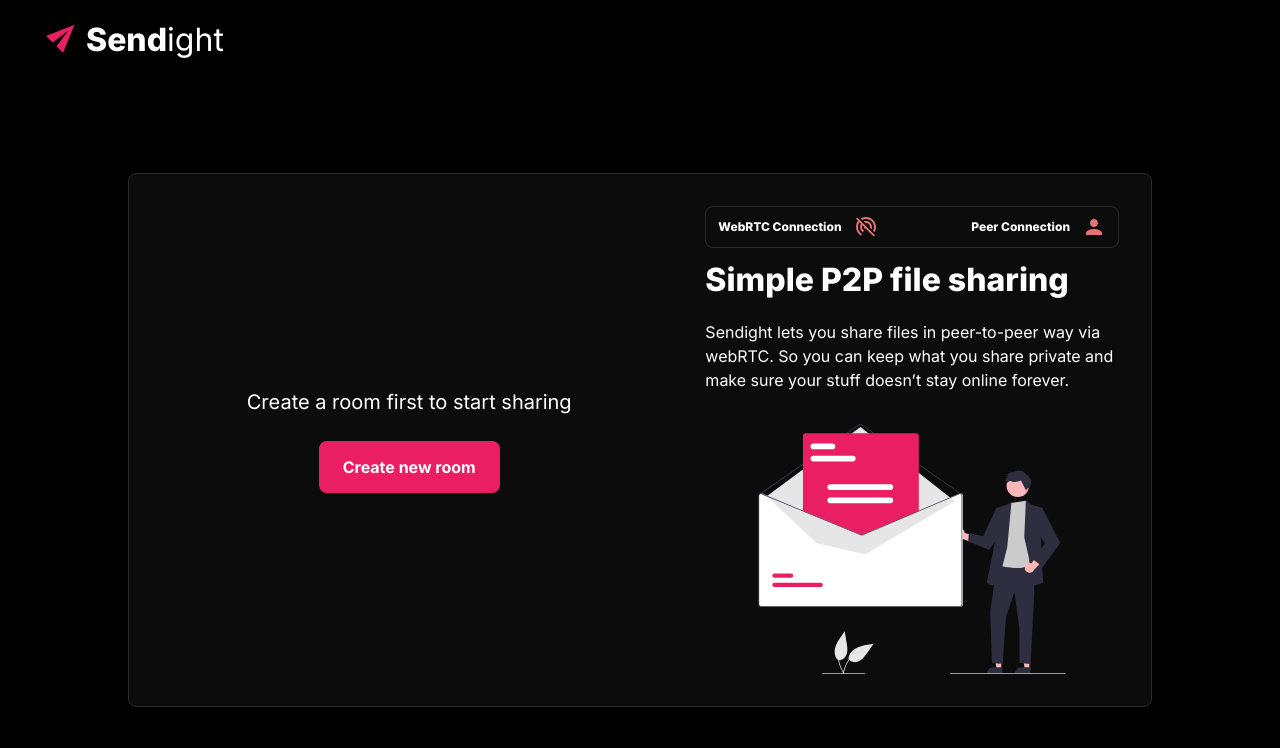
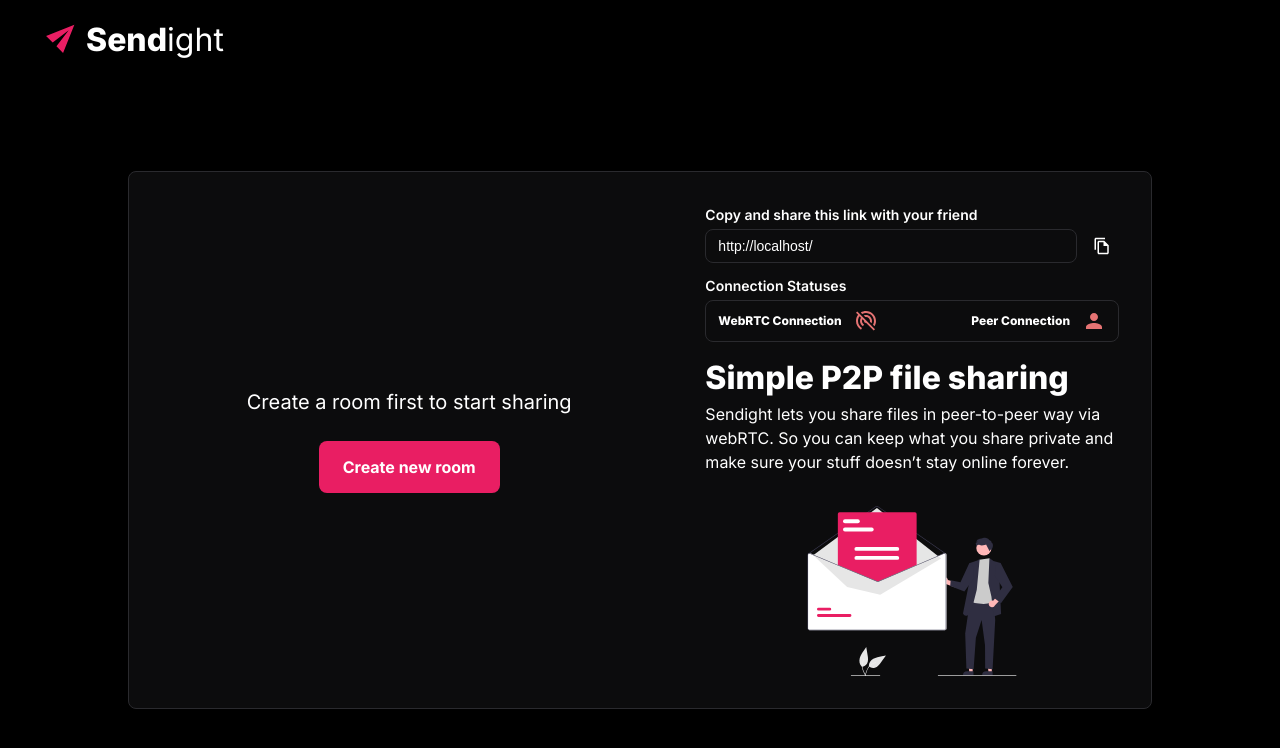
Before and after one commit to thephilomaths/sendight-frontend, a React (Create React App) app: page / in a window 1280 px wide. Shown: the top 748 px of the page. Built offline with nearby package versions, Linux system fonts and the light colour scheme; no server answers.

Commit message:
Added copy link to clipboard and design changes

```diff
--- a/src/pages/Sharing/Sharing.tsx
+++ b/src/pages/Sharing/Sharing.tsx
@@ -1,7 +1,14 @@
 import React, { useEffect, useState } from 'react';
 import styled from 'styled-components';
 
-import { People, Person, PortableWifiOff, WifiTethering } from '@material-ui/icons';
+import {
+  CheckCircleOutlineRounded,
+  FileCopyOutlined,
+  People,
+  Person,
+  PortableWifiOff,
+  WifiTethering,
+} from '@material-ui/icons';
 import { observer } from 'mobx-react-lite';
 import RoomService from '../../services/RoomService';
 
@@ -65,13 +72,50 @@ const Content = styled.div`
   }
 `;
 
-const Heading = styled.div`
-  margin-bottom: 16px;
+const RoomLinkContainer = styled.div`
+  margin-bottom: 12px;
 `;
+
+const RoomLinkActionContainer = styled.div`
+  display: flex;
+  align-items: center;
+  margin-top: 4px;
+`;
+
+const RoomLink = styled.input`
+  padding: 8px 12px;
+  border-radius: 8px;
+  width: 100%;
+  margin-right: 8px;
+  background: transparent;
+  color: white;
+  border: 1px solid rgba(42, 42, 46, 1);
+  font-size: 14px;
+`;
+
+const CopyLink = styled.div`
+  padding: 8px;
+  display: flex;
+  align-items: center;
+  cursor: pointer;
+  transition: 0.3s;
+  border-radius: 8px;
+
+  &:hover {
+    background-color: #e91e63;
+    transition: 0.3s;
+  }
+
+  &:active {
+    transform: scale(0.8);
+  }
+`;
+
+const Heading = styled.div``;
 
 const Illustration = styled.img`
   margin-top: 32px;
-  height: 250px;
+  height: 170px;
 `;
 
 const CreateNewRoomWrapper = styled.div`
@@ -85,12 +129,16 @@ const CreateNewRoomButtonWrapper = styled.div`
 `;
 
 const StatusesWrapper = styled.div`
+  margin-bottom: 12px;
+`;
+
+const StatusesActionWrapper = styled.div`
   display: flex;
   justify-content: space-between;
   padding: 8px 12px;
   border: 1px solid rgba(42, 42, 46, 1);
   border-radius: 8px;
-  margin-bottom: 8px;
+  margin-top: 4px;
 `;
 
 const WebRTCStatusWrapper = styled.div`
@@ -115,6 +163,7 @@ const Sharing = (): React.ReactElement => {
   const [isRoomJoinedOrCreated, setIsRoomJoined] = useState(false);
   const [currentLoadingState, setLoadingState] = useState('');
   const [currentErrorState, setErrorState] = useState('');
+  const [isRoomLinkCopied, setIsRoomLinkCopied] = useState(false);
 
   /**
    * Function to handle the joining of a room
@@ -195,6 +244,16 @@ const Sharing = (): React.ReactElement => {
     return <FileDropper />;
   };
 
+  const handleCopyLink = () => {
+    navigator.clipboard.writeText(window.location.href);
+
+    setIsRoomLinkCopied(true);
+
+    setTimeout(() => {
+      setIsRoomLinkCopied(false);
+    }, 3000);
+  };
+
   /**
    * This checks if user want to connect to a pre-existing sharing room
    */
@@ -207,13 +266,32 @@ const Sharing = (): React.ReactElement => {
     }
   }, []);
 
+  const IconStyles = { fontSize: '18px' };
+
   return (
     <Wrapper>
       <Container>
         <ActionAndContentWrapper>
           <ActionWrapper>{getActionWrapperContent()}</ActionWrapper>
           <Content>
+            <RoomLinkContainer>
+              <Text content="Copy and share this link with your friend" fontSize="14px" fontWeight="600" />
+              <RoomLinkActionContainer>
+                <RoomLink value={window.location.href} readOnly />
+                <CopyLink onClick={handleCopyLink}>
+                  {isRoomLinkCopied ? (
+                    <CheckCircleOutlineRounded style={IconStyles} />
+                  ) : (
+                    <FileCopyOutlined style={IconStyles} />
+                  )}
+                </CopyLink>
+              </RoomLinkActionContainer>
+            </RoomLinkContainer>
+
             <StatusesWrapper>
+              <Text content="Connection Statuses" fontSize="14px" fontWeight="600" />
+
+              <StatusesActionWrapper>
                 <WebRTCStatusWrapper>
                   <Text content="WebRTC Connection" fontSize="12px" fontWeight="800" />
                   {DataStore.webRTCConnectionStatus === WebRTCConnectionStatus.CONNECTED ? (
@@ -230,7 +308,9 @@ const Sharing = (): React.ReactElement => {
                     <Person style={{ color: '#e57373' }} />
                   )}
                 </PeerStatusWrapper>
+              </StatusesActionWrapper>
             </StatusesWrapper>
+
             <Heading>
               <Text content="Simple P2P file sharing" fontSize="32px" fontWeight="800" />
             </Heading>
```
Lines whose indentation alone changed are shown as unchanged.
